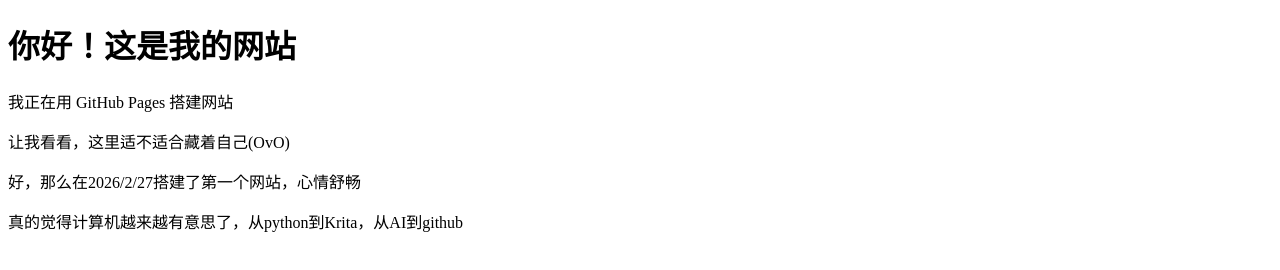
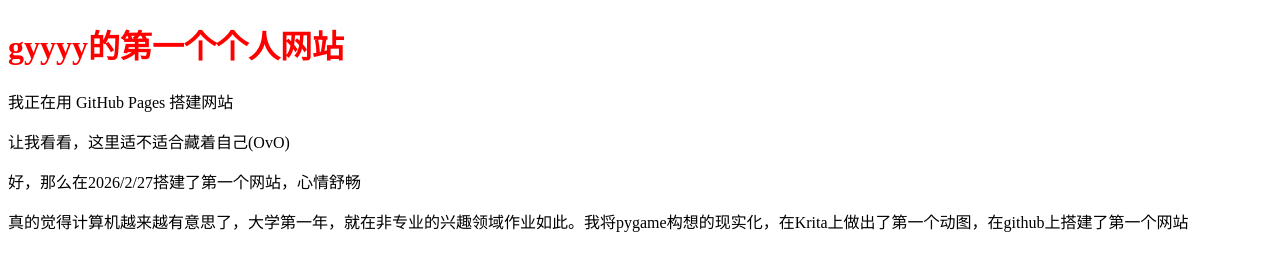
Before and after one commit to restart-gyyyy/restart-gyyyy.github.io, a plain HTML site: page index.html in a window 1280 px wide. Drawn offline with Linux system fonts and the light colour scheme.

Commit message:
Update index.html

```diff
--- a/index.html
+++ b/index.html
@@ -5,10 +5,10 @@
     <title>gyyyy的网站</title>
 </head>
 <body>
-    <h1>你好！这是我的网站</h1>
+    <h1 style="color: red;"font-size: 40px;">gyyyy的第一个个人网站</h1>
     <p>我正在用 GitHub Pages 搭建网站</p>
     <p>让我看看，这里适不适合藏着自己(OvO)</p>
     <p>好，那么在2026/2/27搭建了第一个网站，心情舒畅</p>
-    <p>真的觉得计算机越来越有意思了，从python到Krita，从AI到github</p>
+    <p>真的觉得计算机越来越有意思了，大学第一年，就在非专业的兴趣领域作业如此。我将pygame构想的现实化，在Krita上做出了第一个动图，在github上搭建了第一个网站</p>
 </body>
 </html>
```
